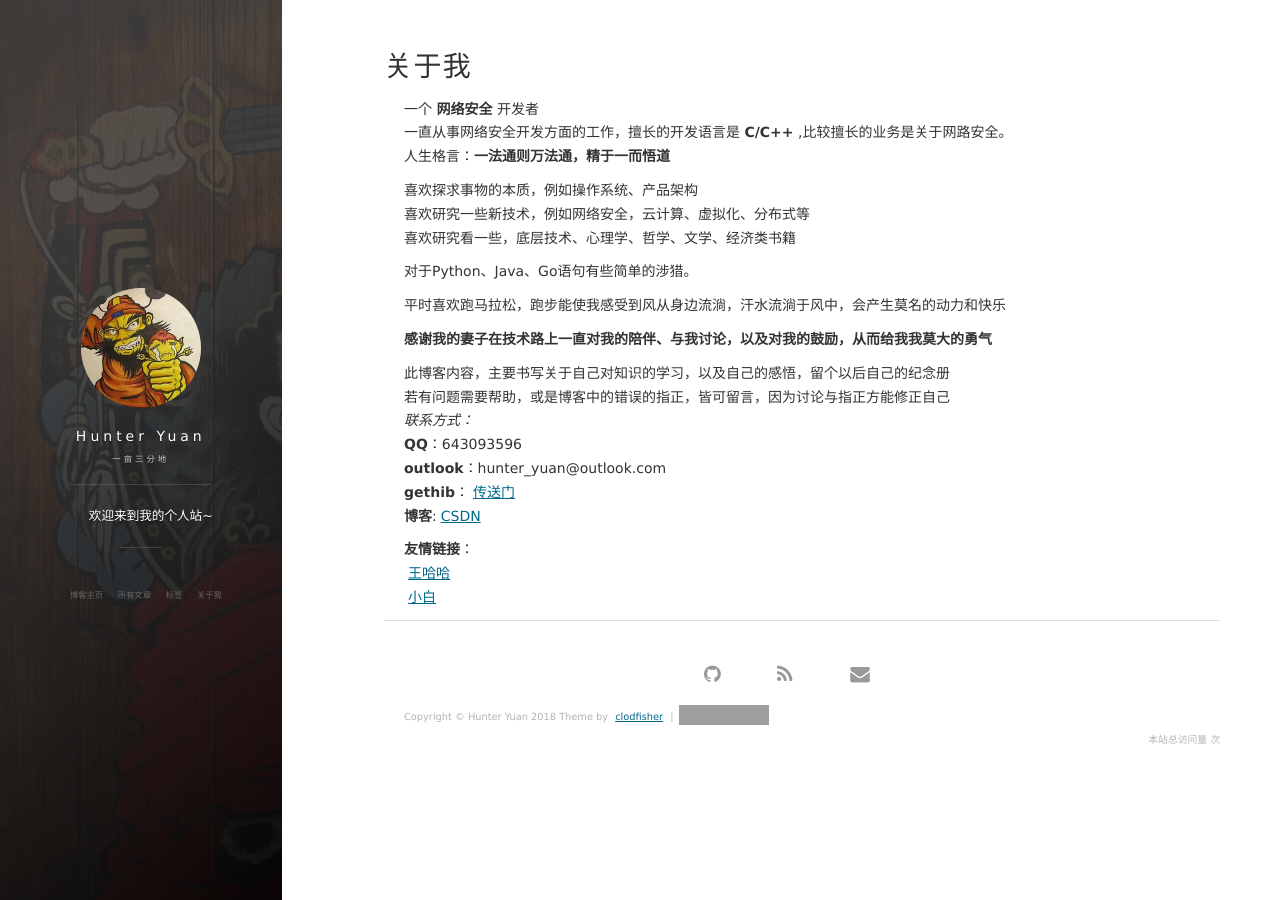
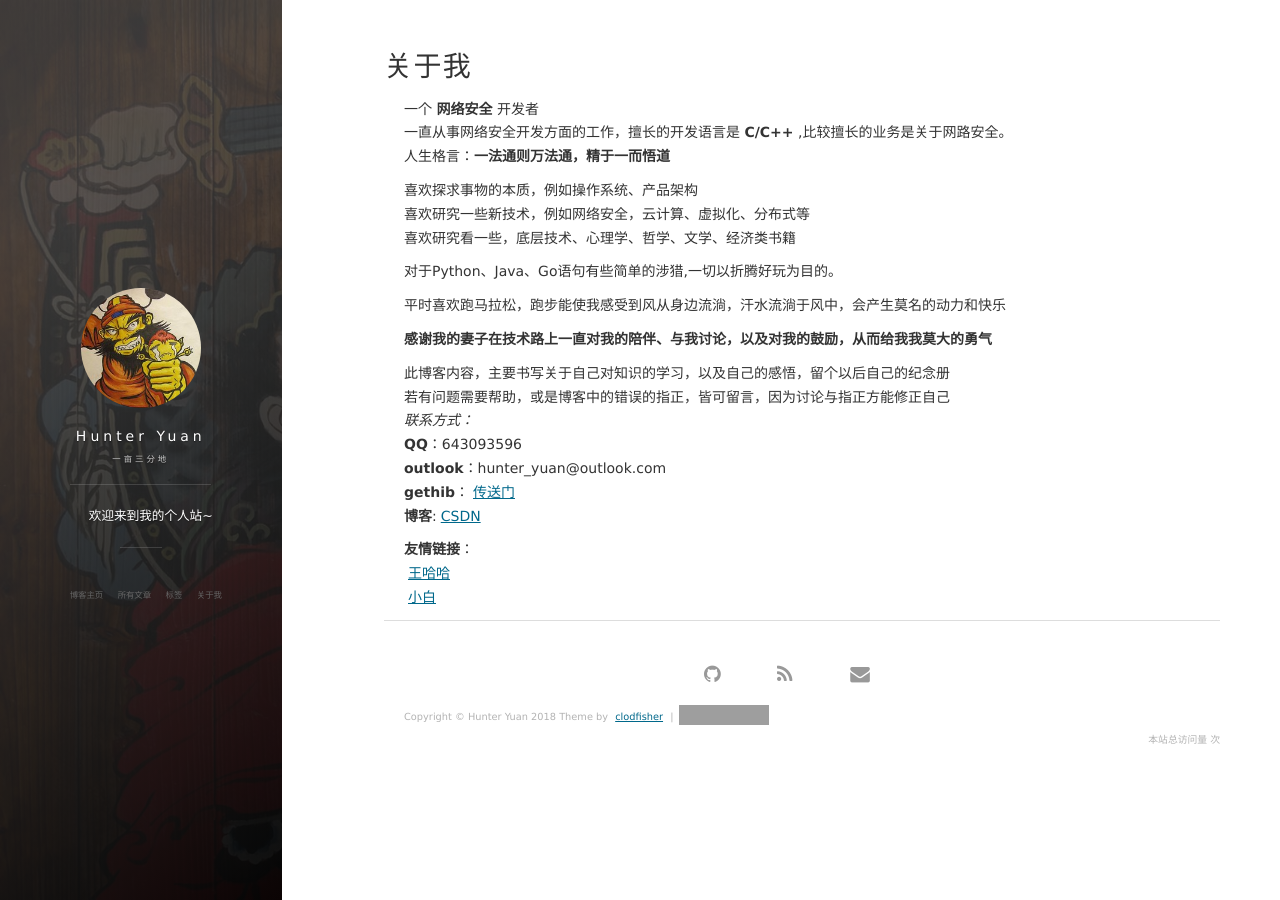
Before and after one commit to Clodfisher/Clodfisher.github.io, a Jekyll site: the page built from about.md, in a window 1280 px wide. Built offline with Jekyll 4.4.1, drawn with Linux system fonts in a browser that asks for light colours; nearby versions of some CDN libraries; comment, search, counter and statistics services are not loaded; grey boxes are pictures that could not be loaded.

Commit message:
chang abot

```diff
--- a/about.md
+++ b/about.md
@@ -12,7 +12,7 @@ title: 关于我
 喜欢研究看一些，底层技术、心理学、哲学、文学、经济类书籍
 
 <p>
-对于Python、Java、Go语句有些简单的涉猎。
+对于Python、Java、Go语句有些简单的涉猎,一切以折腾好玩为目的。
 </p>
 
 <p>
```
